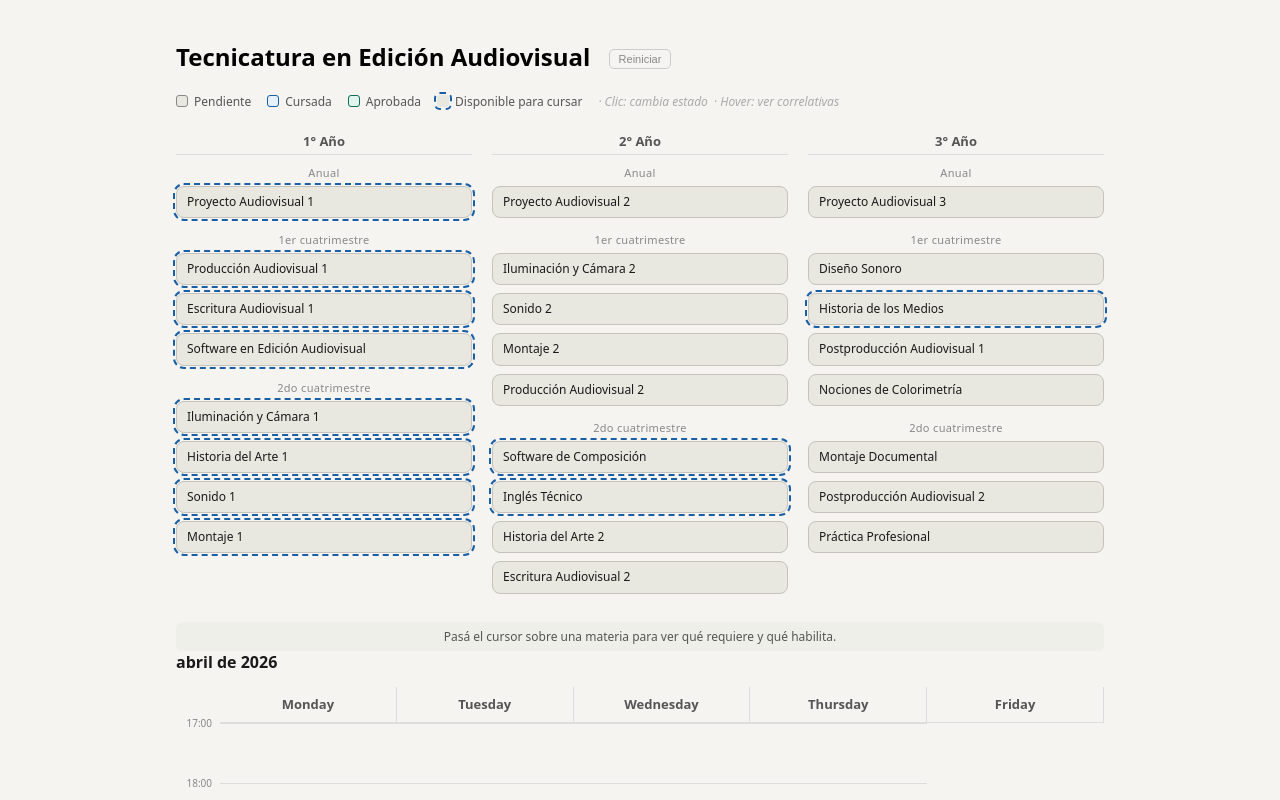
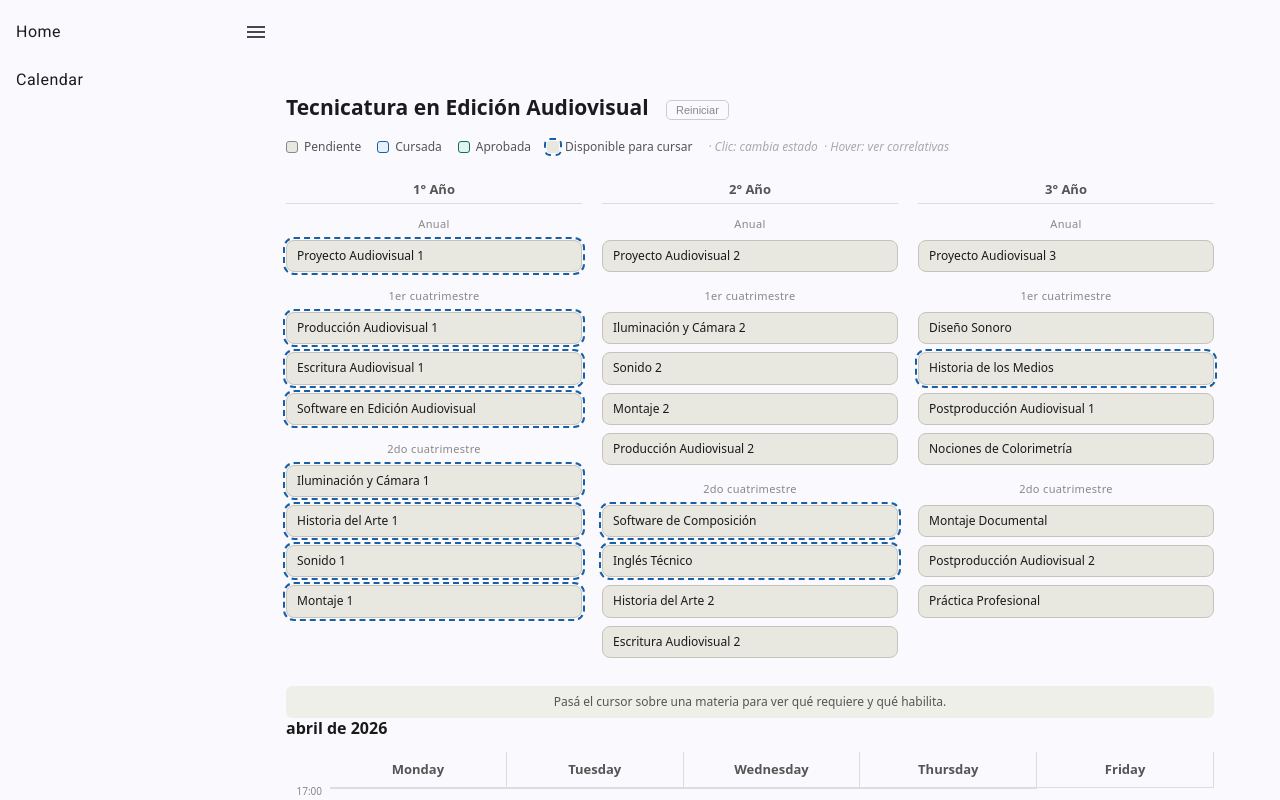
Before and after one commit to nitricx/OrganizadorCursada, an Angular app: page / in a window 1280 px wide. Shown: the top 800 px of the page. Built offline with nearby package versions, Linux system fonts and the light colour scheme.

Commit message:
feat: implement sidebar component with Angular Material and update app layout

```diff
--- a/angular.json
+++ b/angular.json
@@ -26,6 +26,7 @@
               }
             ],
             "styles": [
+              "src/material-theme.scss",
               "src/styles.css"
             ]
           },
--- a/package.json
+++ b/package.json
@@ -23,10 +23,12 @@
   "private": true,
   "packageManager": "npm@11.10.0",
   "dependencies": {
+    "@angular/cdk": "^21.2.7",
     "@angular/common": "^21.1.0",
     "@angular/compiler": "^21.1.0",
     "@angular/core": "^21.1.0",
     "@angular/forms": "^21.1.0",
+    "@angular/material": "^21.2.7",
     "@angular/platform-browser": "^21.1.0",
     "@angular/router": "^21.1.0",
     "rxjs": "~7.8.0",
--- a/src/app/app.css
+++ b/src/app/app.css
@@ -1,3 +1,17 @@
 :host {
   display: block;
+  height: 100%;
 }
+
+.app-container {
+  width: 100%;
+  height: 100%;
+}
+
+mat-sidenav {
+  width: 220px;
+}
+
+.wrap {
+  padding: 16px;
+}
--- a/src/app/app.html
+++ b/src/app/app.html
@@ -1,4 +1,16 @@
-<div class="wrap">
-  <app-course-organizer />
-  <app-calendar />
-</div>
+<mat-sidenav-container class="app-container">
+  <mat-sidenav mode="side" [opened]="isOpen()" role="navigation">
+    <app-sidebar />
+  </mat-sidenav>
+  <mat-sidenav-content role="main">
+    <mat-toolbar>
+      <button mat-icon-button (click)="isOpen.update(v => !v)" aria-label="Toggle navigation">
+        <mat-icon>menu</mat-icon>
+      </button>
+    </mat-toolbar>
+    <div class="wrap">
+      <app-course-organizer />
+      <app-calendar />
+    </div>
+  </mat-sidenav-content>
+</mat-sidenav-container>
--- a/src/app/app.ts
+++ b/src/app/app.ts
@@ -1,13 +1,28 @@
-import { Component, ChangeDetectionStrategy } from '@angular/core';
-import { CommonModule } from '@angular/common';
+import { Component, ChangeDetectionStrategy, signal } from '@angular/core';
 import { CourseOrganizerComponent } from './components/course-organizer/course-organizer.component';
 import { Calendar } from './components/calendar/calendar';
+import { SidebarComponent } from './components/sidebar/sidebar.component';
+import { MatSidenavModule } from '@angular/material/sidenav';
+import { MatToolbarModule } from '@angular/material/toolbar';
+import { MatButtonModule } from '@angular/material/button';
+import { MatIconModule } from '@angular/material/icon';
 
 @Component({
   selector: 'app-root',
   templateUrl: './app.html',
+  styleUrl: './app.css',
   standalone: true,
-  imports: [CommonModule, CourseOrganizerComponent, Calendar],
+  imports: [
+    CourseOrganizerComponent,
+    Calendar,
+    SidebarComponent,
+    MatSidenavModule,
+    MatToolbarModule,
+    MatButtonModule,
+    MatIconModule,
+  ],
   changeDetection: ChangeDetectionStrategy.OnPush,
 })
-export class App {}
+export class App {
+  isOpen = signal(true);
+}
--- /dev/null
+++ b/src/app/components/sidebar/sidebar.component.css
@@ -0,0 +1,3 @@
+a.active-link {
+  background-color: var(--mat-sidenav-container-shape, rgba(0, 0, 0, 0.08));
+}
--- /dev/null
+++ b/src/app/components/sidebar/sidebar.component.ts
@@ -0,0 +1,24 @@
+import { Component, ChangeDetectionStrategy, input } from '@angular/core';
+import { RouterModule } from '@angular/router';
+import { MatListModule } from '@angular/material/list';
+import { MatIconModule } from '@angular/material/icon';
+
+export interface SidebarItem {
+  label: string;
+  route: string;
+  icon?: string;
+}
+
+@Component({
+  selector: 'app-sidebar',
+  templateUrl: './sidebar.html',
+  styleUrl: './sidebar.component.css',
+  changeDetection: ChangeDetectionStrategy.OnPush,
+  imports: [RouterModule, MatListModule, MatIconModule],
+})
+export class SidebarComponent {
+  items = input<SidebarItem[]>([
+    { label: 'Home', route: '/home' },
+    { label: 'Calendar', route: '/calendar' },
+  ]);
+}
--- /dev/null
+++ b/src/app/components/sidebar/sidebar.html
@@ -0,0 +1,17 @@
+<mat-nav-list role="navigation" aria-label="Main navigation">
+  @for (item of items(); track item.route) {
+    <a
+      mat-list-item
+      [routerLink]="item.route"
+      routerLinkActive="active-link"
+      #link="routerLinkActive"
+      [activated]="link.isActive"
+      [attr.aria-current]="link.isActive ? 'page' : null"
+    >
+      @if (item.icon) {
+        <mat-icon matListItemIcon>{{ item.icon }}</mat-icon>
+      }
+      <span matListItemTitle>{{ item.label }}</span>
+    </a>
+  }
+</mat-nav-list>
--- a/src/index.html
+++ b/src/index.html
@@ -6,6 +6,10 @@
   <base href="/">
   <meta name="viewport" content="width=device-width, initial-scale=1">
   <link rel="icon" type="image/x-icon" href="favicon.ico">
+  <link rel="preconnect" href="https://fonts.googleapis.com">
+  <link rel="preconnect" href="https://fonts.gstatic.com" crossorigin>
+  <link href="https://fonts.googleapis.com/css2?family=Roboto:wght@300;400;500&display=swap" rel="stylesheet">
+  <link href="https://fonts.googleapis.com/icon?family=Material+Icons" rel="stylesheet">
 </head>
 <body>
   <app-root></app-root>
--- /dev/null
+++ b/src/material-theme.scss
@@ -0,0 +1,37 @@
+
+// Include theming for Angular Material with `mat.theme()`.
+// This Sass mixin will define CSS variables that are used for styling Angular Material
+// components according to the Material 3 design spec.
+// Learn more about theming and how to use it for your application's
+// custom components at https://material.angular.dev/guide/theming
+@use '@angular/material' as mat;
+
+html {
+  height: 100%;
+  @include mat.theme((
+    color: (
+      primary: mat.$azure-palette,
+      tertiary: mat.$blue-palette,
+    ),
+    typography: Roboto,
+    density: 0,
+  ));
+}
+
+body {
+  // Default the application to a light color theme. This can be changed to
+  // `dark` to enable the dark color theme, or to `light dark` to defer to the
+  // user's system settings.
+  color-scheme: light;
+
+  // Set a default background, font and text colors for the application using
+  // Angular Material's system-level CSS variables. Learn more about these
+  // variables at https://material.angular.dev/guide/system-variables
+  background-color: var(--mat-sys-surface);
+  color: var(--mat-sys-on-surface);
+  font: var(--mat-sys-body-medium);
+
+  // Reset the user agent margin.
+  margin: 0;
+  height: 100%;
+}
--- a/src/styles.css
+++ b/src/styles.css
@@ -8,6 +8,14 @@
   --color-background-secondary: #e8e7e0;
   --color-border-secondary: #c5c3bb;
   --color-border-tertiary: #ddd;
+}
+
+html,
+body {
+  margin: 0;
+  padding: 0;
+  height: 100%;
+  width: 100%;
 }
 
 * {
```
Also changed, not shown: 1 other file (tests, documents, lock files or other folders).
